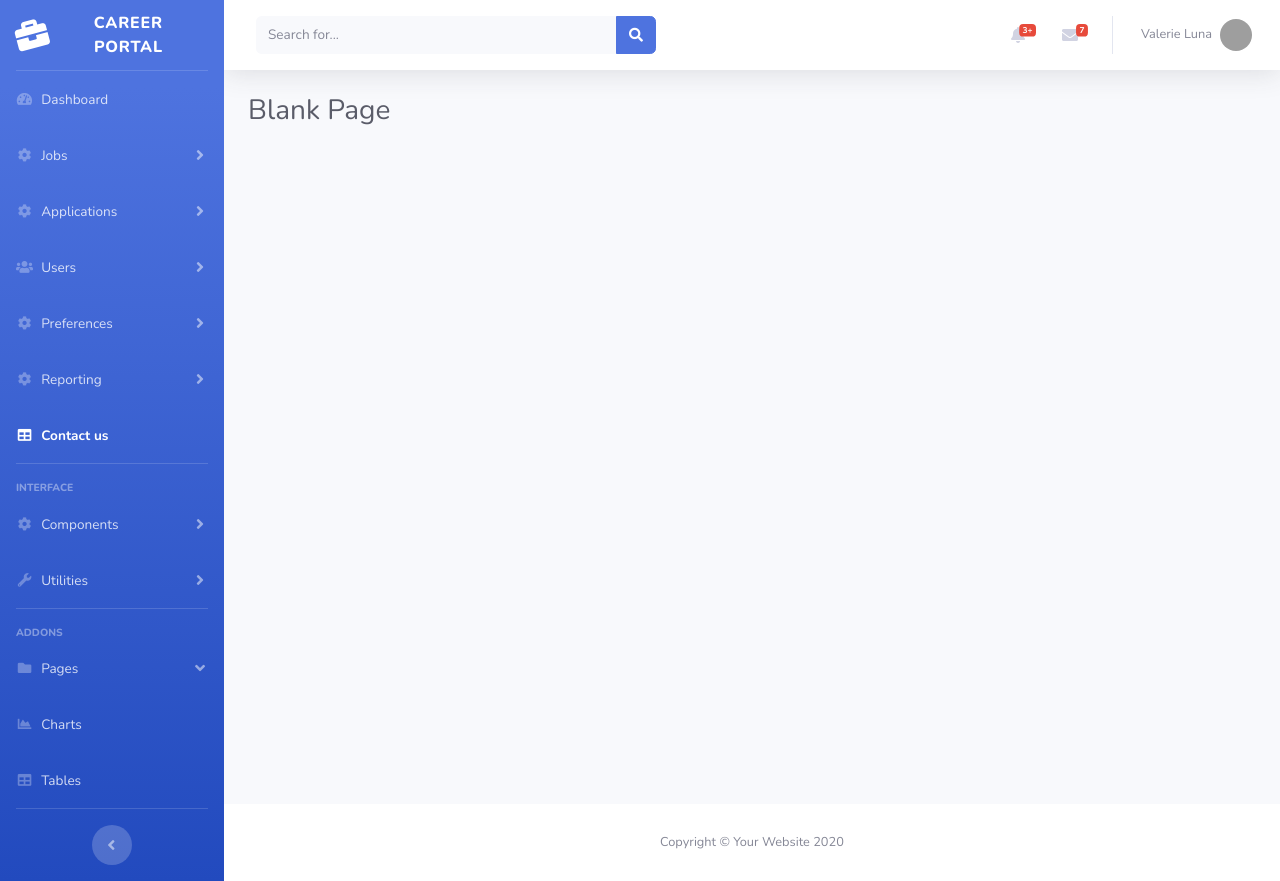
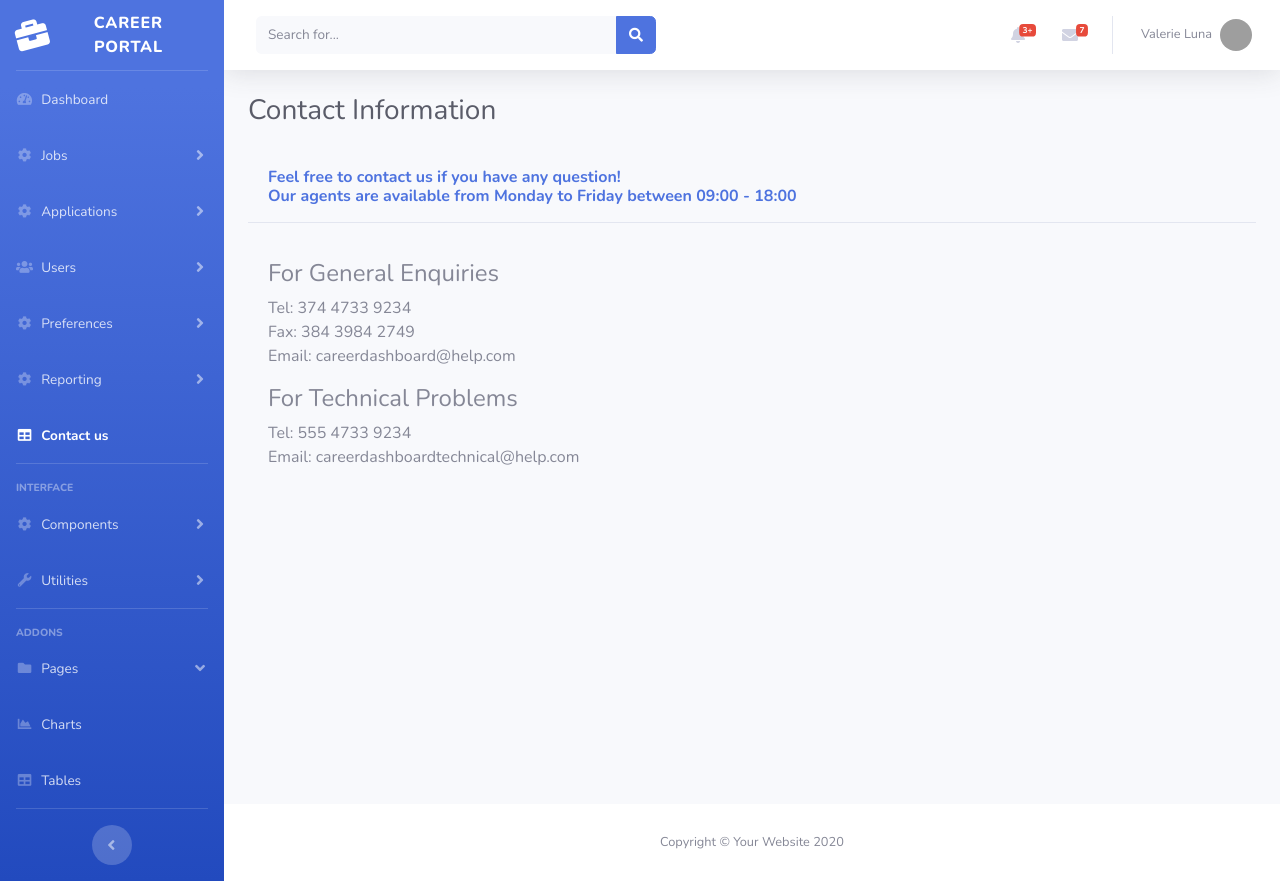
Before and after one commit to DucNgn/Web-Career-Portal, a Flask app: page /contact in a window 1280 px wide. Run offline with Flask 2, Linux system fonts and the light colour scheme; the visitor is signed in with stand-in values (Sample User, id 1); some libraries are stand-ins or nearby versions; grey boxes are pictures that could not be loaded.

Commit message:
Contact Done, View Applications Mostly Done

```diff
--- a/templates/contact.html
+++ b/templates/contact.html
@@ -5,7 +5,22 @@
 <div class="container-fluid">
 
   <!-- Page Heading -->
-          <h1 class="h3 mb-4 text-gray-800">Blank Page</h1>
+  <h1 class="h3 mb-4 text-gray-800">Contact Information</h1>
+
+  <div class="card-header py-3">
+    <h6 class="m-0 font-weight-bold text-primary">Feel free to contact us if you have any question! <br> Our agents are available from Monday to Friday between 09:00 - 18:00</h6>
+  </div>
+
+  <p></p>
+
+  <div class="card-body">
+    <h4>For General Enquiries</h4>
+    <p>Tel: 374 4733 9234 <br> Fax: 384 3984 2749 <br> Email: careerdashboard@help.com </p>
+    <h4>For Technical Problems</h4>
+    <p>Tel: 555 4733 9234 <br> Email: careerdashboardtechnical@help.com</p>
+
+
+  </div>
 
 </div>
 <!-- /.container-fluid -->
```
Also changed, not shown: templates/viewApplications.html (+5 -5 lines). Lines whose indentation alone changed are shown as unchanged.
